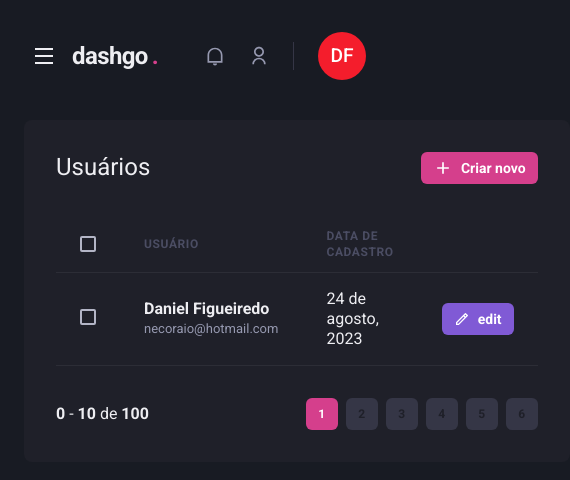
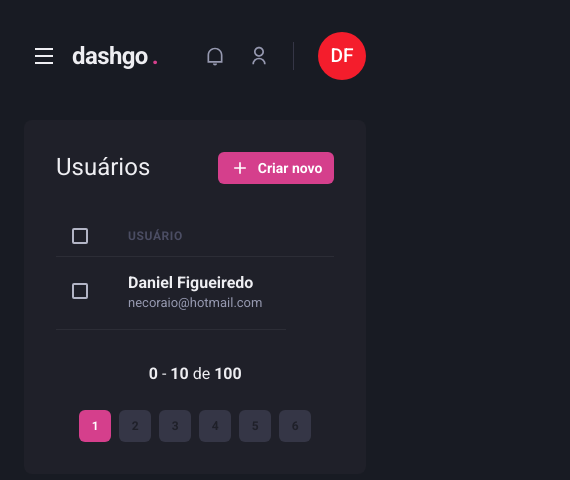
Before and after one commit to DanielRFigueiredo/dashgo, a Next.js app: page /users in a window 390 px wide. Shown: the top 480 px of the page, 570 px wide, since content can reach past the window. Built offline with nearby package versions, Linux system fonts and the light colour scheme.

Commit message:
feat:add responsiveness to components paginations/index dashboard users/create users/index

```diff
--- a/src/components/Pagination/index.tsx
+++ b/src/components/Pagination/index.tsx
@@ -7,7 +7,7 @@
 export function Pagination(props: PaginationProps) {
   return (
     <Stack
-      direction='row'
+      direction={['column','row']}
       mt='8'
       justify='space-between'
       align='center'
--- a/src/pages/dashboard.tsx
+++ b/src/pages/dashboard.tsx
@@ -69,7 +69,7 @@
         <Sidebar />
         <SimpleGrid flex='1' gap='4' minChildWidth='320px' alignItems='flex-start'>
           <Box
-            p='8'
+            p={["6","8"]}
             bg='gray.800'
             borderRadius={8}
             pb='4'
@@ -78,7 +78,7 @@
             <Chart options={options} series={options.series} type="area" height={160} />
           </Box>
           <Box
-            p='8'
+            p={["6","8"]}
             bg='gray.800'
             borderRadius={8}
             pb='4'
--- a/src/pages/users/create.tsx
+++ b/src/pages/users/create.tsx
@@ -12,15 +12,15 @@
       <Header />
       <Flex w='100%' py='6' maxW={1480} mx='auto' px='6'>
         <Sidebar />
-        <Box flex='1' borderRadius={8} bg="gray.800" p='8'>
+        <Box flex='1' borderRadius={8} bg="gray.800" p={['6', '8']}>
           <Heading size='lg' fontWeight='normal'>Criar usuário</Heading>
           <Divider my='6' borderColor='gray.700' />
           <VStack spacing='8'>
-            <SimpleGrid minChildWidth='240px' spacing='8' w='100%'>
+            <SimpleGrid minChildWidth='240px' spacing={['6', '8']} w='100%'>
               <InputForm name='name' type="text" label="Nome Completo" />
               <InputForm name='email' type="email" label="E-mail" />
             </SimpleGrid>
-            <SimpleGrid minChildWidth='240px' spacing='8' w='100%'>
+            <SimpleGrid minChildWidth='240px' spacing={['6', '8']} w='100%'>
               <InputForm name='password' type="password" label="Senha" />
               <InputForm name='password_confirmation' type="password" label="Confirmação da senha" />
             </SimpleGrid>
--- a/src/pages/users/index.tsx
+++ b/src/pages/users/index.tsx
@@ -1,13 +1,17 @@
 import { Header } from "@/components/Header";
 import { Pagination } from "@/components/Pagination";
 import { Sidebar } from "@/components/Sidebar";
-import { Box, Button, Checkbox, Flex, Heading, Icon, Table, Tbody, Td, Th, Thead, Tr, Text } from "@chakra-ui/react";
+import { Box, Button, Checkbox, Flex, Heading, Icon, Table, Tbody, Td, Th, Thead, Tr, Text, useBreakpointValue } from "@chakra-ui/react";
 import { RiAddLine, RiPencilLine } from "react-icons/ri";
 
 interface UserListProps {
 
 }
 export default function UserList(props: UserListProps) {
+  const isWideVersion = useBreakpointValue({
+    base: false,
+    lg: true
+  })
   return (
     <Box>
       <Header />
@@ -15,7 +19,7 @@
         <Sidebar />
         <Box flex='1' borderRadius={8} bg="gray.800" p='8'>
           <Flex mb='8' justify='space-between' align='center'>
-            <Heading size='lg' fontWeight='normal' >Usuários</Heading>
+            <Heading size='lg' fontWeight='normal'>Usuários</Heading>
             <Button
               as='a'
               size='sm'
@@ -29,17 +33,17 @@
           <Table colorScheme="whiteAlpha">
             <Thead>
               <Tr>
-                <Th px='6' color='gray.300' width='8'>
+                <Th px={['4', '4', '6']} color='gray.300' width='8'>
                   <Checkbox colorScheme="pink" />
                 </Th>
                 <Th>Usuário</Th>
-                <Th>Data de cadastro</Th>
+                {isWideVersion && <Th>Data de cadastro</Th>}
                 <Th w='8'></Th>
               </Tr>
             </Thead>
             <Tbody>
               <Tr>
-                <Td px='6'>
+                <Td px={['4', '4', '6']}>
                   <Checkbox colorScheme="pink" />
                 </Td>
                 <Td>
@@ -48,17 +52,20 @@
                     <Text fontSize='small' color='gray.300'>necoraio@hotmail.com</Text>
                   </Box>
                 </Td>
-                <Td>24 de agosto, 2023</Td>
+                {isWideVersion && <Td>24 de agosto, 2023</Td>}
+                {isWideVersion && (
                   <Td>
                     <Button
                       as='a'
                       size='sm'
                       colorScheme="purple"
-                    leftIcon={<Icon as={RiPencilLine} fontSize='16'/>}
+                      leftIcon={<Icon as={RiPencilLine} fontSize='16' />}
                     >
                       edit
                     </Button>
                   </Td>
+                )}
+
               </Tr>
             </Tbody>
 
```
Lines whose indentation alone changed are shown as unchanged.
